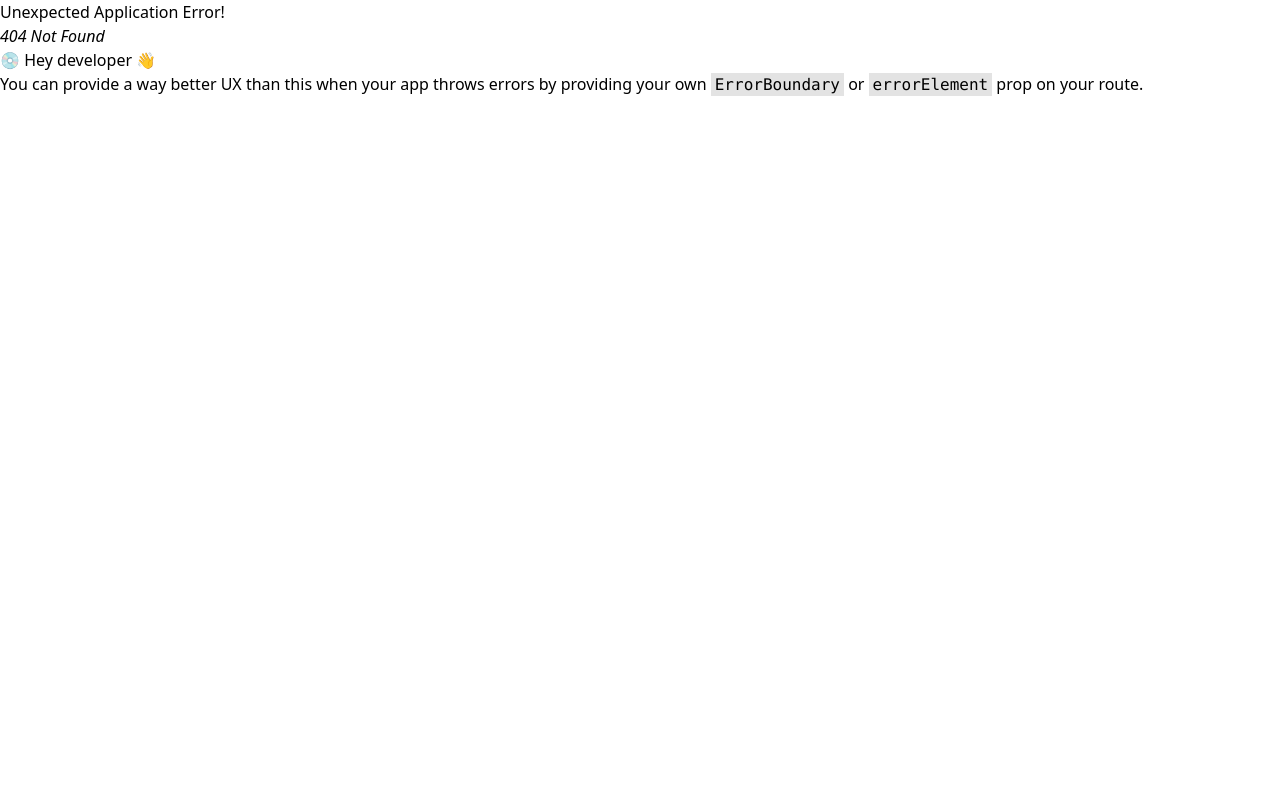
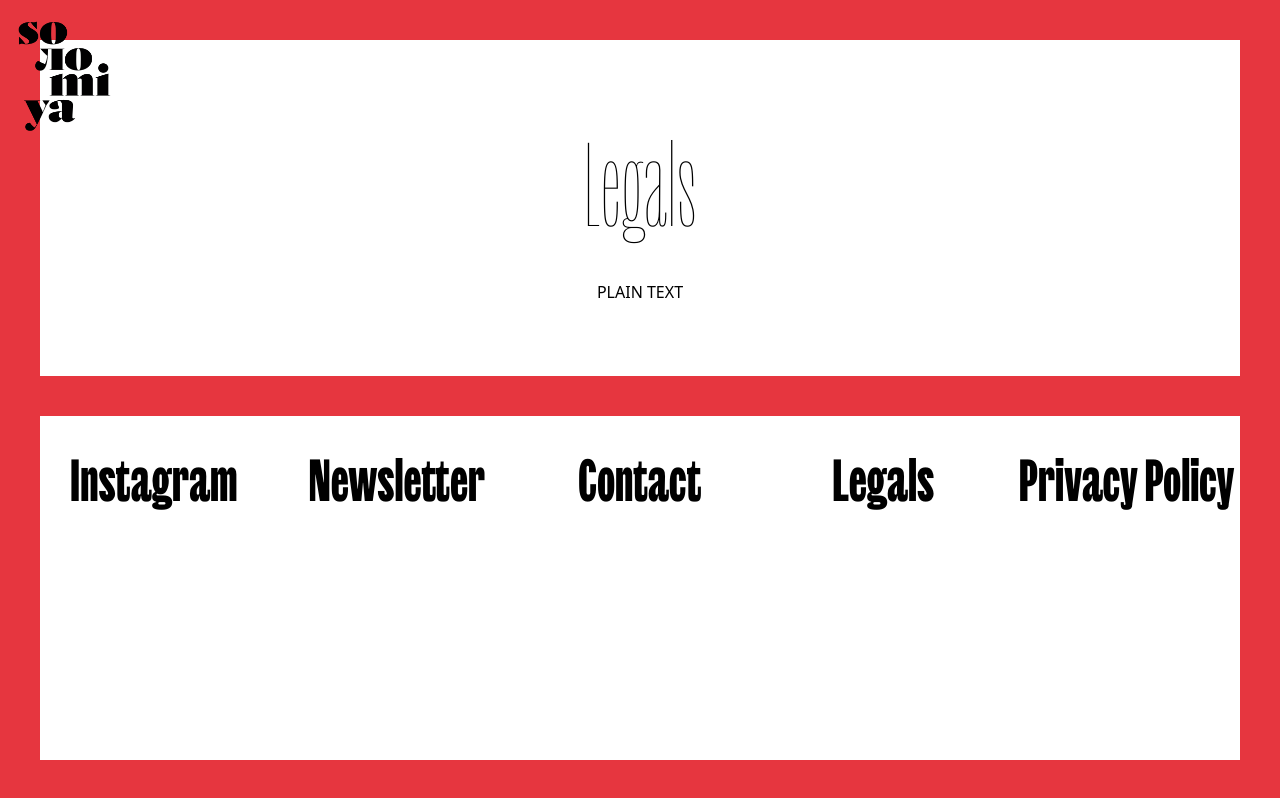
Before and after one commit to bit1creative/solomiya, a React (Vite) app: page /issue/1/legals in a window 1280 px wide. Before the commit this address had no page. Built offline with nearby package versions, Linux system fonts and the light colour scheme.

Commit message:
fix footer add legals

```diff
--- a/src/components/common/AnimatedLink.tsx
+++ b/src/components/common/AnimatedLink.tsx
@@ -48,7 +48,7 @@ export const AnimatedLink = ({ isReactLink = true, ...props }: AnimatedLinkProps
   }, [wrapperRef, underlinedRef]);
 
   return (
-    <div ref={wrapperRef} className="inline w-max">
+    <div ref={wrapperRef} className="inline w-full">
       <Link {...overrideProps} />
       <div ref={underlinedRef} className="mx-auto block h-1 w-0 bg-black lg:h-3" />
     </div>
--- /dev/null
+++ b/src/components/pages/Legals/LegalsSection.tsx
@@ -0,0 +1 @@
+export const LegalsSection = () => <div className="grid place-items-center">PLAIN TEXT</div>;
--- a/src/layout/components/Footer.tsx
+++ b/src/layout/components/Footer.tsx
@@ -23,7 +23,7 @@ export const Footer = () => {
         </AnimatedLink>
         <AnimatedLink to={`/issue/${issue}/newsletter`}>Newsletter</AnimatedLink>
         <AnimatedLink to={`/issue/${issue}/contact-us`}>Contact</AnimatedLink>
-        <span>Legals</span>
+        <AnimatedLink to={`/issue/${issue}/legals`}>Legals</AnimatedLink>
         <AnimatedLink to={`/issue/${issue}/privacy-policy`}>Privacy Policy</AnimatedLink>
       </div>
     </div>
--- /dev/null
+++ b/src/pages/LegalsPage.tsx
@@ -0,0 +1,10 @@
+import { SectionTitle } from 'Src/components/common/SectionTitle';
+
+import { LegalsSection } from 'Components/pages/Legals/LegalsSection';
+
+export const LegalsPage = () => (
+  <div className="p-4 md:px-8 lg:p-8 lg:px-12 xl:p-12 xl:px-20">
+    <SectionTitle title="Legals" />
+    <LegalsSection />
+  </div>
+);
--- a/src/pages/index.ts
+++ b/src/pages/index.ts
@@ -1,6 +1,7 @@
 export { AboutUsPage } from './AboutUsPage';
 export { ContactUsPage } from './ContactUsPage';
 export { HomePage } from './HomePage';
+export { LegalsPage } from './LegalsPage';
 export { NewsLetterPage } from './NewsLetterPage';
 export { PrivacyPolicyPage } from './PrivacyPolicyPage';
 export { StockistsPage } from './StockistsPage';
```
Also changed, not shown: src/router.tsx (+13 -1 lines).
